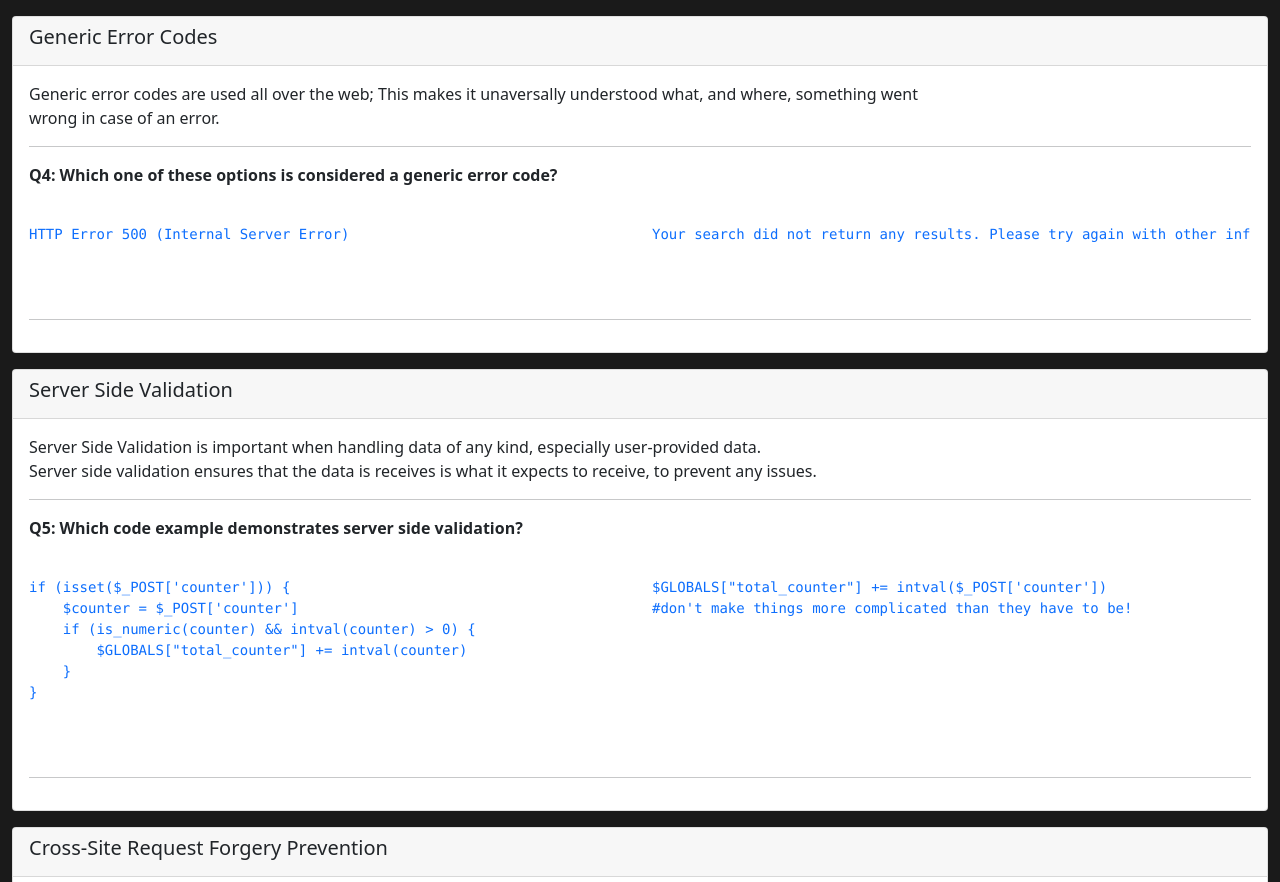
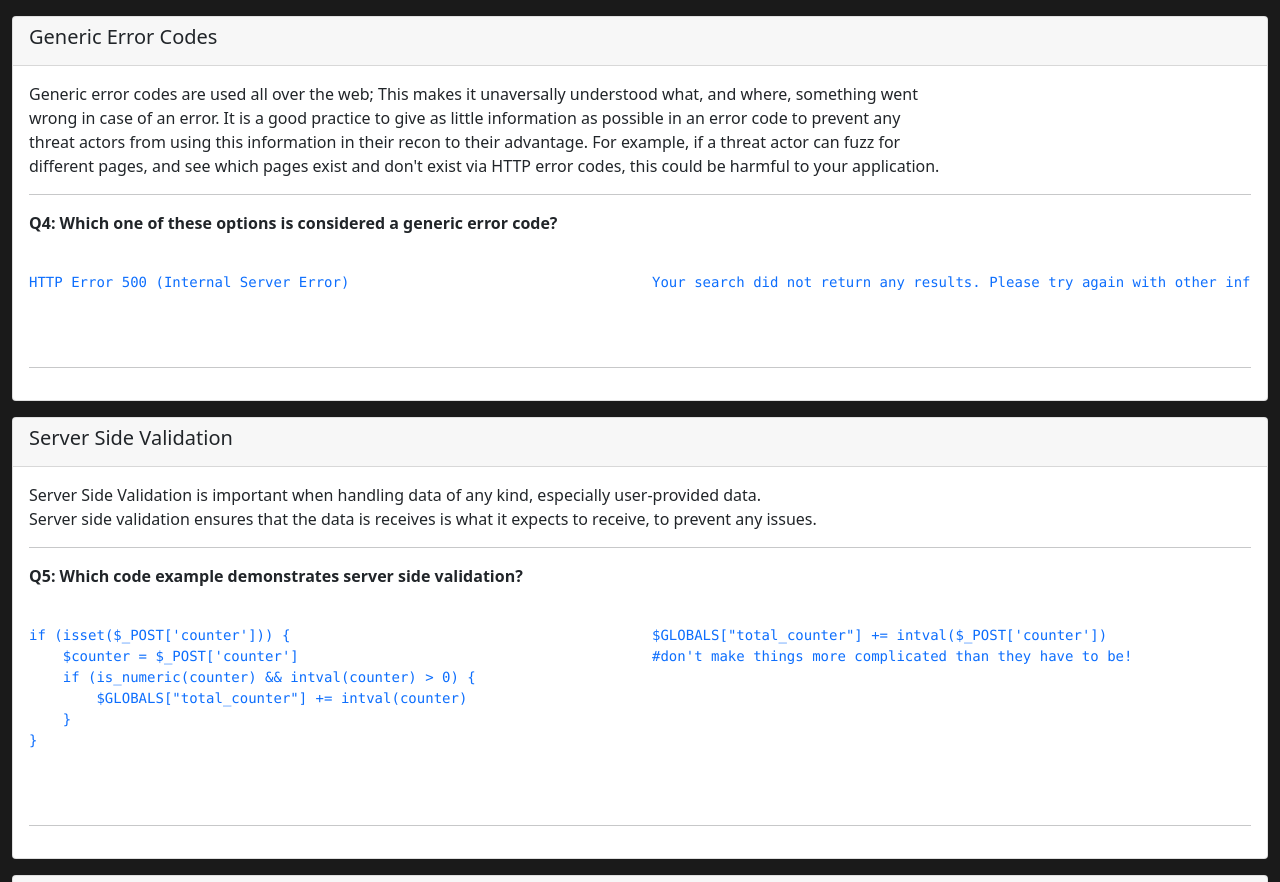
Before and after one commit to AppSecVilllage/AppSecVilllage.github.io, a plain HTML site: page index.html in a window 1280 px wide. Shown: the part 2147-3029 px from the top of the page. Drawn offline with nearby package versions, Linux system fonts and the light colour scheme; a small style sheet from the web is missing.

Commit message:
Updated another description
Just added more information to one of the questions.

```diff
--- a/index.html
+++ b/index.html
@@ -224,7 +224,7 @@ def index():
                 </div>
                 <div class="card-body">
                     <p class="w-75">
-                      Generic error codes are used all over the web; This makes it unaversally understood what, and where, something went wrong in case of an error.
+                      Generic error codes are used all over the web; This makes it unaversally understood what, and where, something went wrong in case of an error. It is a good practice to give as little information as possible in an error code to prevent any threat actors from using this information in their recon to their advantage. For example, if a threat actor can fuzz for different pages, and see which pages exist and don't exist via HTTP error codes, this could be harmful to your application.
                     </p>
                     <hr>
 
```
